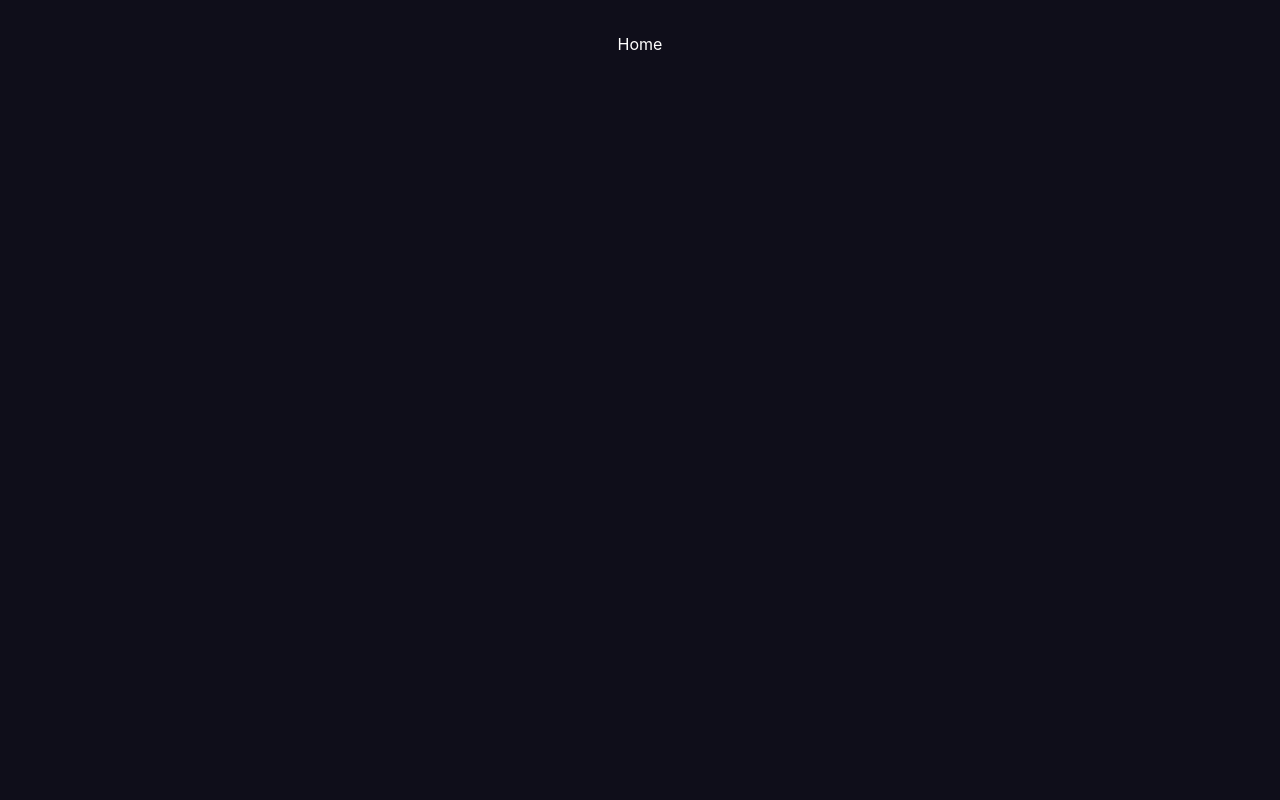
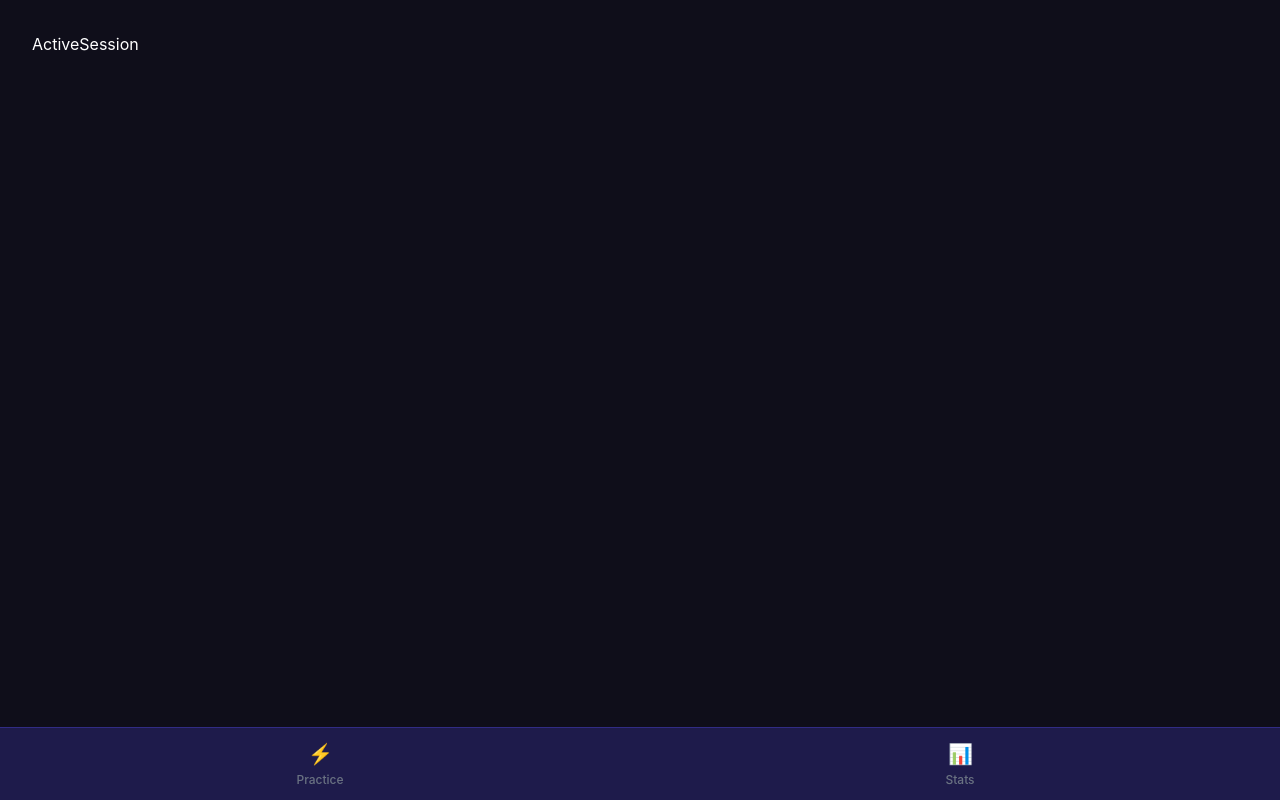
Before and after one commit to VedanshKamdar/speed-math, a React (Vite) app: page /session/active in a window 1280 px wide. Before the commit this address led to /. Built offline with nearby package versions, Linux system fonts and the light colour scheme.

Commit message:
feat: add app shell with bottom navigation and route stubs

```diff
--- a/src/App.jsx
+++ b/src/App.jsx
@@ -1,12 +1,25 @@
 import { Routes, Route, Navigate } from 'react-router-dom'
+import BottomNav from './components/BottomNav'
+import Home from './screens/Home'
+import SessionSetup from './screens/SessionSetup'
+import ActiveSession from './screens/ActiveSession'
+import SessionResults from './screens/SessionResults'
+import StatsDashboard from './screens/StatsDashboard'
+import ReferenceSheet from './screens/ReferenceSheet'
 
 export default function App() {
   return (
-    <div className="min-h-screen bg-brand-900 text-white">
+    <div className="min-h-screen bg-brand-900 text-white pb-16">
       <Routes>
-        <Route path="/" element={<div className="p-8 text-center">Home</div>} />
+        <Route path="/" element={<Home />} />
+        <Route path="/session/setup" element={<SessionSetup />} />
+        <Route path="/session/active" element={<ActiveSession />} />
+        <Route path="/session/results" element={<SessionResults />} />
+        <Route path="/stats" element={<StatsDashboard />} />
+        <Route path="/reference" element={<ReferenceSheet />} />
         <Route path="*" element={<Navigate to="/" replace />} />
       </Routes>
+      <BottomNav />
     </div>
   )
 }
--- /dev/null
+++ b/src/components/BottomNav.jsx
@@ -0,0 +1,20 @@
+import { NavLink } from 'react-router-dom'
+
+export default function BottomNav() {
+  const base = 'flex-1 flex flex-col items-center py-3 text-xs font-medium transition-colors'
+  const active = 'text-indigo-400'
+  const inactive = 'text-gray-500'
+
+  return (
+    <nav className="fixed bottom-0 left-0 right-0 flex bg-brand-800 border-t border-indigo-900">
+      <NavLink to="/" end className={({ isActive }) => `${base} ${isActive ? active : inactive}`}>
+        <span className="text-xl mb-1">⚡</span>
+        Practice
+      </NavLink>
+      <NavLink to="/stats" className={({ isActive }) => `${base} ${isActive ? active : inactive}`}>
+        <span className="text-xl mb-1">📊</span>
+        Stats
+      </NavLink>
+    </nav>
+  )
+}
--- /dev/null
+++ b/src/screens/ActiveSession.jsx
@@ -0,0 +1 @@
+export default function ActiveSession() { return <div className="p-8">ActiveSession</div> }
--- /dev/null
+++ b/src/screens/Home.jsx
@@ -0,0 +1 @@
+export default function Home() { return <div className="p-8">Home</div> }
--- /dev/null
+++ b/src/screens/ReferenceSheet.jsx
@@ -0,0 +1 @@
+export default function ReferenceSheet() { return <div className="p-8">ReferenceSheet</div> }
--- /dev/null
+++ b/src/screens/SessionResults.jsx
@@ -0,0 +1 @@
+export default function SessionResults() { return <div className="p-8">SessionResults</div> }
--- /dev/null
+++ b/src/screens/SessionSetup.jsx
@@ -0,0 +1 @@
+export default function SessionSetup() { return <div className="p-8">SessionSetup</div> }
--- /dev/null
+++ b/src/screens/StatsDashboard.jsx
@@ -0,0 +1 @@
+export default function StatsDashboard() { return <div className="p-8">StatsDashboard</div> }
```
